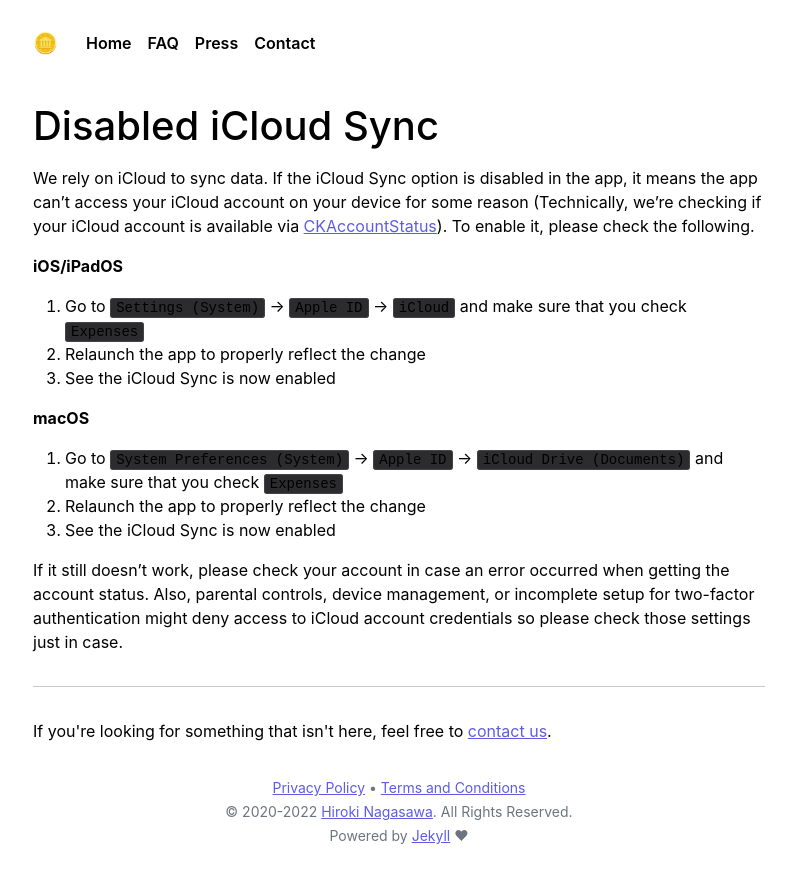
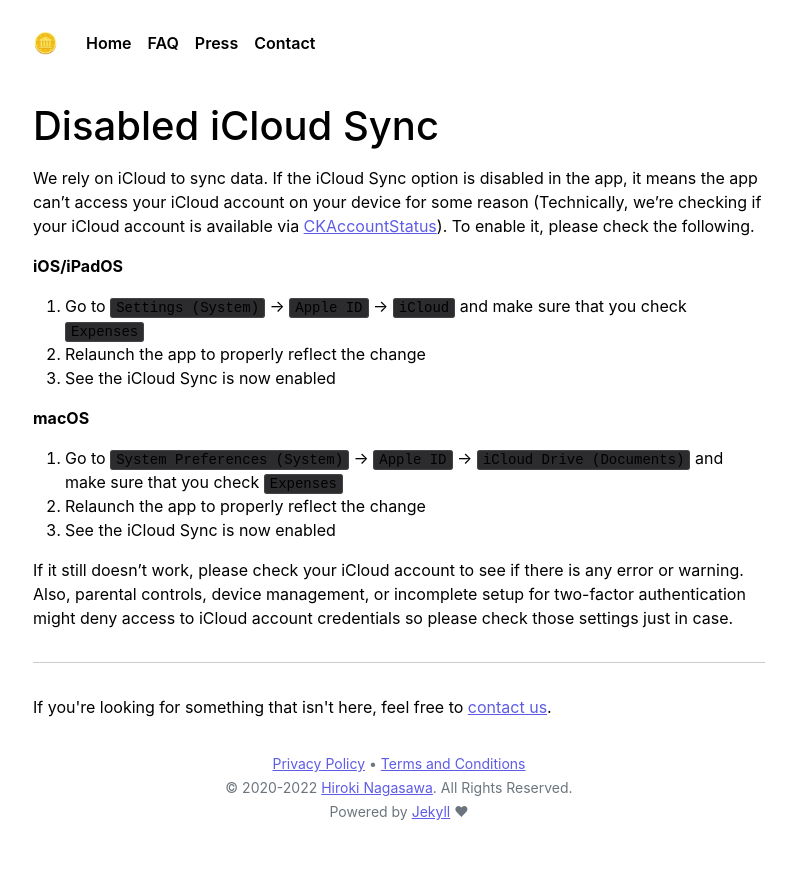
Before and after one commit to bluecometlabs/getexpenses.app, a Jekyll site: the page built from pages/faq/disabled-icloud-sync.md, in a window 1280 px wide. Shown: the top 883 px of the page, without its empty margins (241-1033 px from the left). Built offline with Jekyll 4.4.1, drawn with Linux system fonts in a browser that asks for light colours.

Commit message:
Minor fixes on faq

```diff
--- a/pages/faq/disabled-icloud-sync.md
+++ b/pages/faq/disabled-icloud-sync.md
@@ -20,6 +20,6 @@
 2. Relaunch the app to properly reflect the change
 3. See the iCloud Sync is now enabled
 
-If it still doesn't work, please check your account in case an error occurred when getting the account status. Also, parental controls, device management, or incomplete setup for two-factor authentication might deny access to iCloud account credentials so please check those settings just in case.
+If it still doesn't work, please check your iCloud account to see if there is any error or warning. Also, parental controls, device management, or incomplete setup for two-factor authentication might deny access to iCloud account credentials so please check those settings just in case.
 
 {% include faq_footer.html %}
```
Also changed, not shown: pages/faq/icloud-sync-is-not-working.md (+1 -1 lines).
